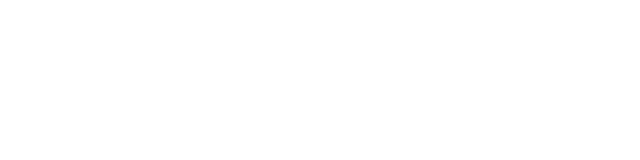
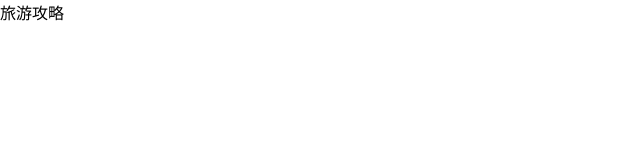
Before and after one commit to DuWeiHao22/xianyun, a Nuxt app: page /post in a window 1280 px wide. Before the commit this address had no page. Shown: the top 160 px of the page, without its empty margins (0-640 px from the left). Built offline with nearby package versions, Linux system fonts and the light colour scheme.

Commit message:
配置项目页面文件

```diff
--- /dev/null
+++ b/pages/air/index.vue
@@ -0,0 +1,10 @@
+<template>
+  <div>机票首页</div>
+</template>
+
+<script>
+export default {};
+</script>
+
+<style>
+</style>
--- /dev/null
+++ b/pages/hotel/index.vue
@@ -0,0 +1,10 @@
+<template>
+  <div>酒店模块</div>
+</template>
+
+<script>
+export default {};
+</script>
+
+<style>
+</style>
--- /dev/null
+++ b/pages/post/index.vue
@@ -0,0 +1,10 @@
+<template>
+  <div>旅游攻略</div>
+</template>
+
+<script>
+export default {};
+</script>
+
+<style>
+</style>
--- /dev/null
+++ b/pages/user/index.vue
@@ -0,0 +1,10 @@
+<template>
+  <div>用户登录页面</div>
+</template>
+
+<script>
+export default {};
+</script>
+
+<style>
+</style>
```
